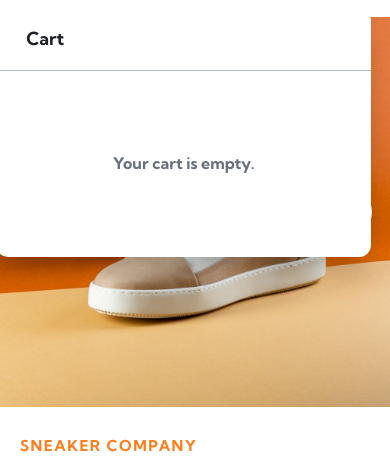
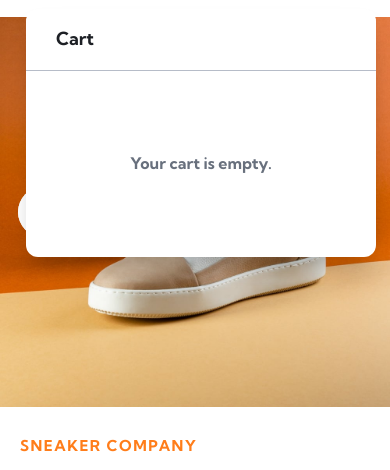
Before and after one commit to laachouch8/E-commerce_product_page, a plain HTML site: page index.html in a window 390 px wide. Both pictures are taken after a click on the picture 297 px from the left and 38 px from the top of the page. Shown: the part 63-533 px from the top of the page. Drawn offline with Linux system fonts and the light colour scheme.

Commit message:
edit in main.css

```diff
--- a/css/main.css
+++ b/css/main.css
@@ -228,8 +228,8 @@ header .profile .cart .order {
 }
 @media (max-width: 767px) {
   header .profile .cart .order {
-    width: 375px;
-    left: -1155%;
+    width: 350px;
+    left: -1036%;
   }
 }
 header .profile .cart .order.active {
```
